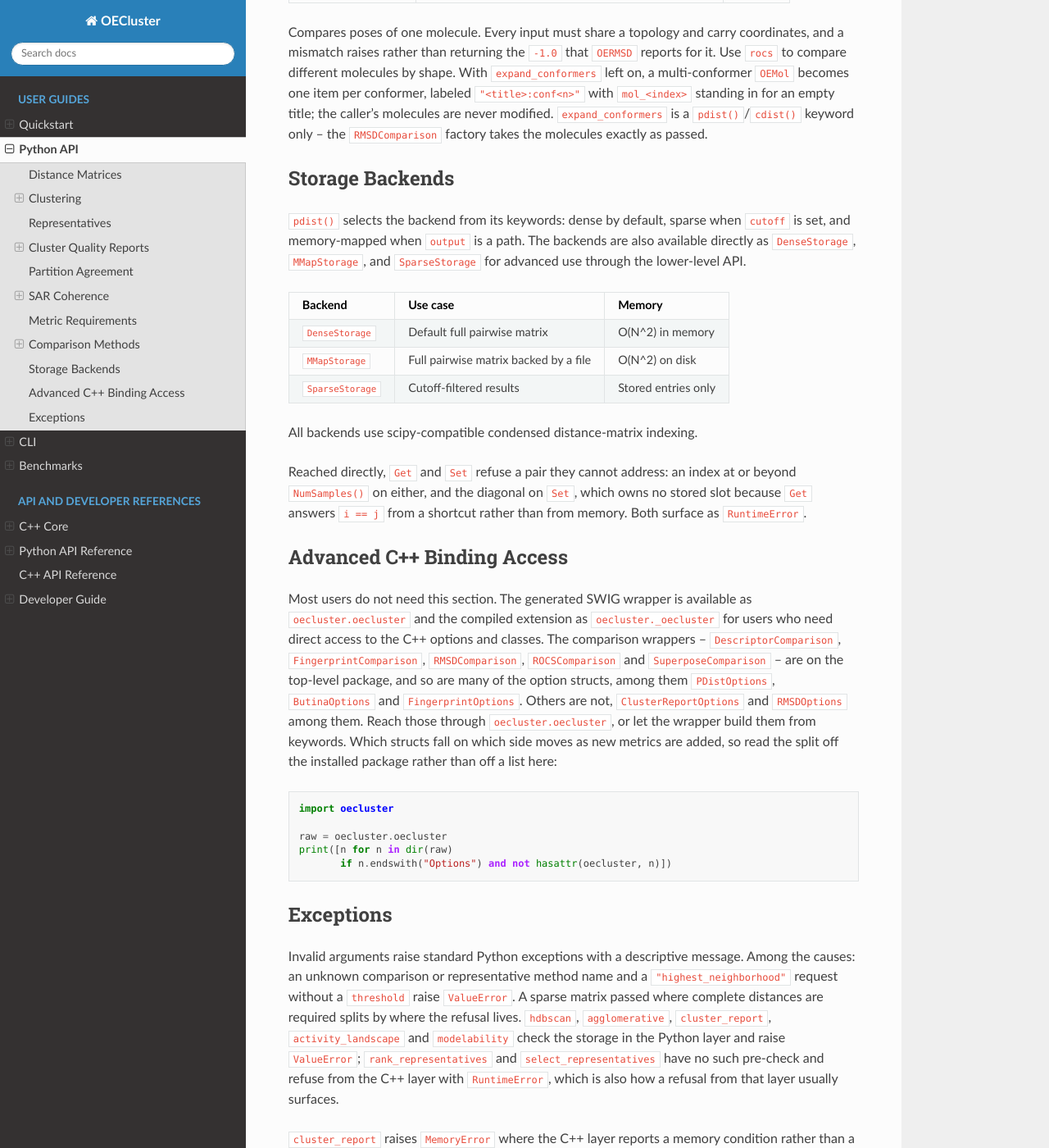
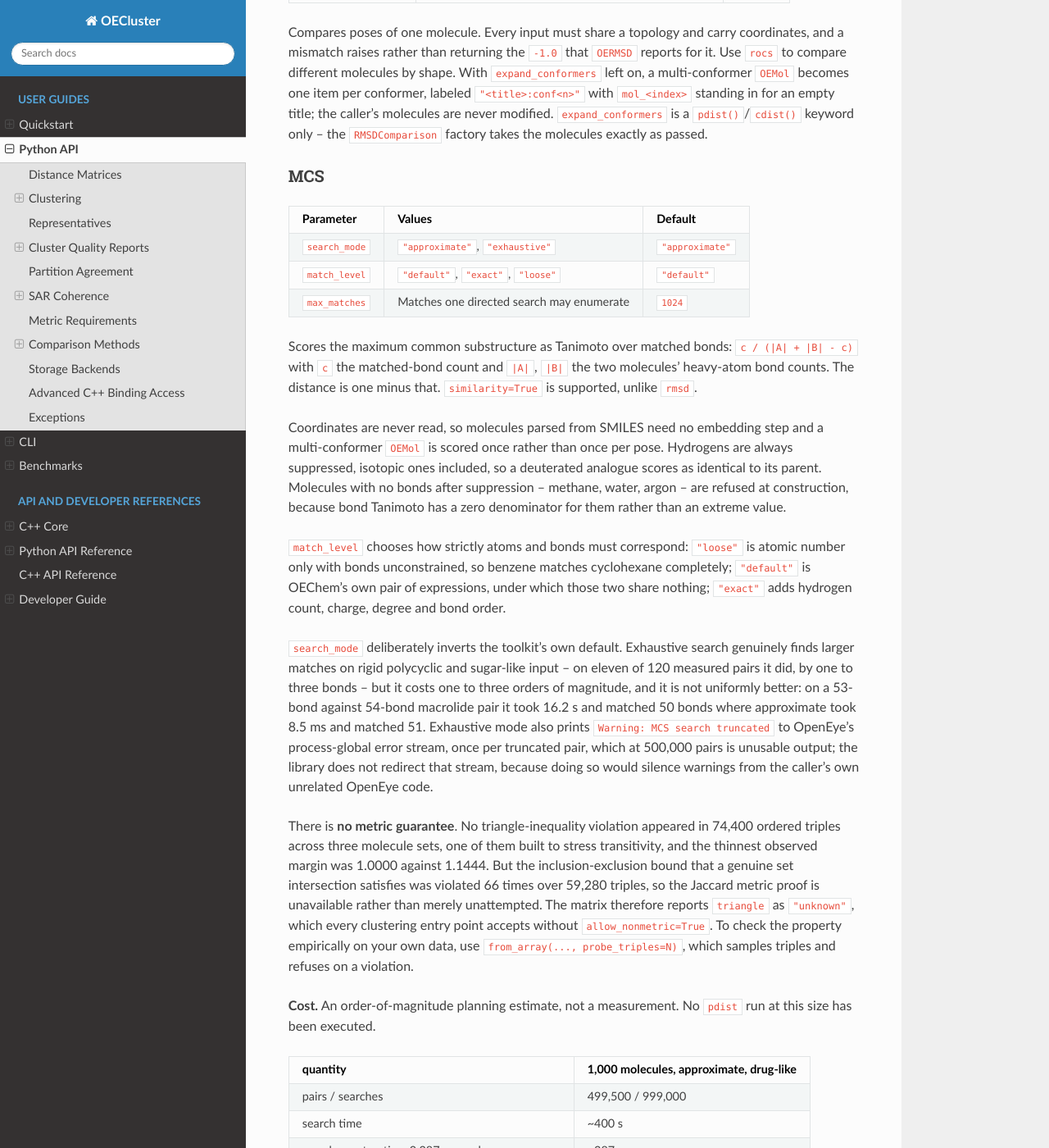
Before and after one commit to scott-arne/oecluster, a Sphinx documentation site: the page built from docs/python-api.md, in a window 1280 px wide and 1400 px high, scrolled down 23661 px. Shown: the whole window at 82% size. Built offline with Sphinx 7.4.7 and the Read the Docs theme 3.1.0, drawn with Linux system fonts in a browser that asks for light colours; pages that are not in the unit, such as notebooks, are missing from menus; the version number is read from the project's files by our own code; some of the changed text lies outside the part shown.

Commit message:
docs: document the mcs comparison and release 5.7.0

````diff
--- a/CMakeLists.txt
+++ b/CMakeLists.txt
@@ -4,7 +4,7 @@ if(POLICY CMP0144)
     cmake_policy(SET CMP0144 NEW)
 endif()
 
-project(oecluster VERSION 5.6.0 LANGUAGES CXX)
+project(oecluster VERSION 5.7.0 LANGUAGES CXX)
 
 set(CMAKE_CXX_STANDARD 17)
 set(CMAKE_CXX_STANDARD_REQUIRED ON)
--- a/docs/python-api.md
+++ b/docs/python-api.md
@@ -37,8 +37,8 @@ dm.to_file("distances.npz")
 ```
 
 `pdist()` returns a `SymmetricDistanceMatrix`. The supported comparison names
-are `"descriptor"`, `"fingerprint"`, `"rmsd"`, `"rocs"`, `"sitehopper"`, and
-`"superpose"` (`"sitehopper"` is a superpose mode). See
+are `"descriptor"`, `"fingerprint"`, `"mcs"`, `"rmsd"`, `"rocs"`,
+`"sitehopper"`, and `"superpose"` (`"sitehopper"` is a superpose mode). See
 [Comparison Methods](#comparison-methods) for the keyword arguments each one
 accepts, and [Metric Requirements](#metric-requirements) for which of them
 produce a matrix the clustering algorithms will accept.
@@ -1165,6 +1165,76 @@ an empty title; the caller's molecules are never modified.
 `expand_conformers` is a `pdist()`/`cdist()` keyword only -- the
 `RMSDComparison` factory takes the molecules exactly as passed.
 
+### MCS
+
+| Parameter | Values | Default |
+|-----------|--------|---------|
+| `search_mode` | `"approximate"`, `"exhaustive"` | `"approximate"` |
+| `match_level` | `"default"`, `"exact"`, `"loose"` | `"default"` |
+| `max_matches` | Matches one directed search may enumerate | `1024` |
+
+Scores the maximum common substructure as Tanimoto over matched bonds:
+`c / (|A| + |B| - c)` with `c` the matched-bond count and `|A|`, `|B|` the two
+molecules' heavy-atom bond counts. The distance is one minus that.
+`similarity=True` is supported, unlike `rmsd`.
+
+Coordinates are never read, so molecules parsed from SMILES need no embedding
+step and a multi-conformer `OEMol` is scored once rather than once per pose.
+Hydrogens are always suppressed, isotopic ones included, so a deuterated
+analogue scores as identical to its parent. Molecules with no bonds after
+suppression -- methane, water, argon -- are refused at construction, because
+bond Tanimoto has a zero denominator for them rather than an extreme value.
+
+`match_level` chooses how strictly atoms and bonds must correspond: `"loose"` is
+atomic number only with bonds unconstrained, so benzene matches cyclohexane
+completely; `"default"` is OEChem's own pair of expressions, under which those
+two share nothing; `"exact"` adds hydrogen count, charge, degree and bond order.
+
+`search_mode` deliberately inverts the toolkit's own default. Exhaustive search
+genuinely finds larger matches on rigid polycyclic and sugar-like input -- on
+eleven of 120 measured pairs it did, by one to three bonds -- but it costs one
+to three orders of magnitude, and it is not uniformly better: on a 53-bond
+against 54-bond macrolide pair it took 16.2 s and matched 50 bonds where
+approximate took 8.5 ms and matched 51. Exhaustive mode also prints
+`Warning: MCS search truncated` to OpenEye's process-global error stream, once
+per truncated pair, which at 500,000 pairs is unusable output; the library does
+not redirect that stream, because doing so would silence warnings from the
+caller's own unrelated OpenEye code.
+
+There is **no metric guarantee**. No triangle-inequality violation appeared in
+74,400 ordered triples across three molecule sets, one of them built to stress
+transitivity, and the thinnest observed margin was 1.0000 against 1.1444. But
+the inclusion-exclusion bound that a genuine set intersection satisfies was
+violated 66 times over 59,280 triples, so the Jaccard metric proof is
+unavailable rather than merely unattempted. The matrix therefore reports
+`triangle` as `"unknown"`, which every clustering entry point accepts without
+`allow_nonmetric=True`. To check the property empirically on your own data, use
+`from_array(..., probe_triples=N)`, which samples triples and refuses on a
+violation.
+
+**Cost.** An order-of-magnitude planning estimate, not a measurement. No
+`pdist` run at this size has been executed.
+
+| quantity | 1,000 molecules, approximate, drug-like |
+|----------|------------------------------------------|
+| pairs / searches | 499,500 / 999,000 |
+| search time | ~400 s |
+| search construction, 0.287 ms each | ~287 s |
+| total, single-threaded | ~11.5 min |
+| total, 8 threads | ~90 s |
+| peak memory added by per-clone molecule copies | ~79 MB |
+
+Two caveats travel with those numbers. The per-search figures come from small
+drug-like inputs and scale steeply with molecule size -- the erythromycin
+against azithromycin pair above is 8.5 ms in approximate mode, about twelve
+times the 0.691 ms mean the microbenchmark measured. And the 8-thread row
+assumes linear scaling, which was never measured. Use `fingerprint` for large
+sets and `mcs` for focused series.
+
+Memory grows as `num_threads x n x 10.4 KB`, because each worker holds private
+copies of the molecules rather than sharing one set. That is the one cost here
+that grows with thread count instead of shrinking.
+
 ## Storage Backends
 
 `pdist()` selects the backend from its keywords: dense by default, sparse when
--- a/pyproject.toml
+++ b/pyproject.toml
@@ -10,7 +10,7 @@ build-backend = "scikit_build_core.build"
 
 [project]
 name = "oecluster"
-version = "5.6.0"
+version = "5.7.0"
 description = "High-performance pairwise distance and clustering for OpenEye Toolkits"
 license = "MIT"
 license-files = ["LICENSE"]
````
Also changed, not shown: other parts of docs/python-api.md (+3 -2 lines), CHANGELOG.md (+28 -0 lines), README.md (+17 -1 lines), ROADMAP.md (+7 -3 lines), docs/cpp-core.md (+4 -0 lines), 5 other files.
